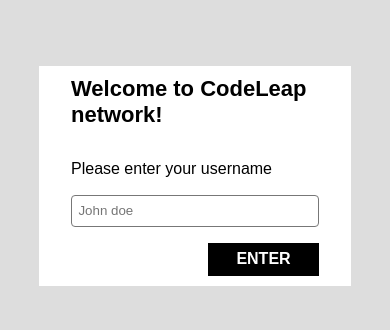
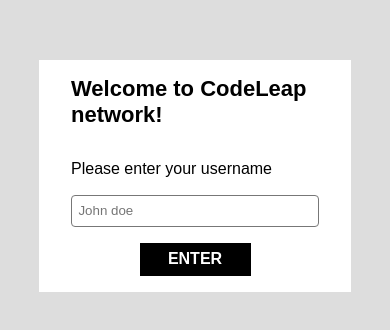
Before and after one commit to joaopedroalb/simple-crud-codeleap, a Next.js app: page /login in a window 390 px wide. Shown: the part 246-576 px from the top of the page. Built offline with nearby package versions, Linux system fonts and the light colour scheme; a web font is replaced by a local one.

Commit message:
fix: handle style to mobile

```diff
--- a/src/styles/Login.ts
+++ b/src/styles/Login.ts
@@ -12,13 +12,13 @@
 export const LoginBox = styled.div`
     width: 500px;
     max-width: 80%;
-    height: 220px;
+    min-height: 220px;
     background-color: var(--white);
     display: flex;
     flex-direction: column;
     justify-content: center;
     align-items: flex-start;
-    padding: 0 2rem 0 2rem;
+    padding: 1rem 2rem 1rem 2rem;
     gap: 1rem;
 `
 
@@ -27,4 +27,8 @@
     width: 100%;
     display: flex;
     justify-content: flex-end;
+
+    @media(max-width:435px){
+        justify-content:center;
+    }
 `
```
